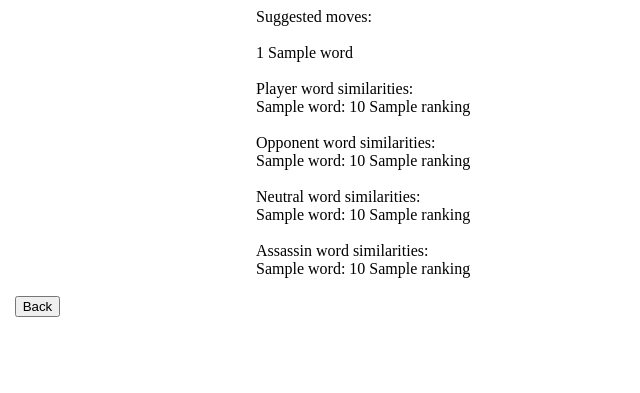
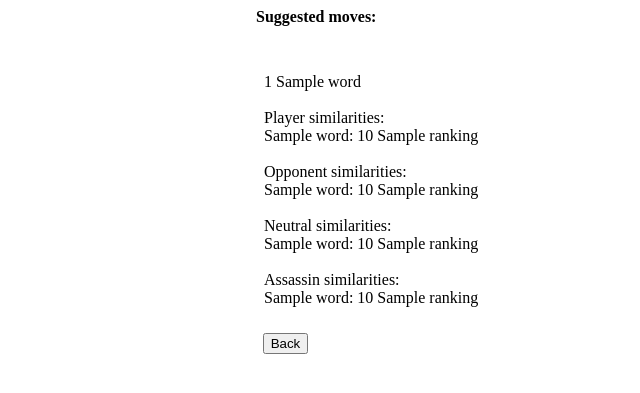
Before and after one commit to SardonicPotato/Codenames, a Python web app: template web-server/webserver/templates/suggestions.html in a window 1280 px wide. Shown: the top 393 px of the page, without its empty margins (0-640 px from the left). Run offline with Jinja, Linux system fonts and the light colour scheme; the template is opened without the code that fills it: most values are stand-ins (such as "Sample title", 1, 10 or a date in 2020).

Commit message:
More styling.

```diff
--- a/web-server/webserver/public/css/style.css
+++ b/web-server/webserver/public/css/style.css
@@ -5,7 +5,7 @@ button,input[type=submit] {
     margin-right:0.5em;
 }
 
-#generateButton, #submitButton{
+#submitButton, #backButton{
     clear:left;
 }
 
@@ -27,6 +27,12 @@ select {
     width:12em;
 }
 
+.result {
+    float:left;
+    margin:0.5em;
+    width:auto;
+}
+
 .columnGroup {
     float:left;
     margin:0;
--- a/web-server/webserver/templates/board.html
+++ b/web-server/webserver/templates/board.html
@@ -3,8 +3,8 @@
     <link href="/static/css/style.css" rel="stylesheet">
 </head>
 <body>
-Current turn: {{current}}
 <div id="contentBox">
+    <h4>Current player: {{current}}</h4>
     <form method="get" action="../turn">
         <div id="group1" class="columnGroup">
             <div id="column1" class='column'>
--- a/web-server/webserver/templates/setup.html
+++ b/web-server/webserver/templates/setup.html
@@ -11,7 +11,8 @@
     <link href="/static/css/style.css" rel="stylesheet">
 </head>
 <body>
-<div id="contentBox" style="margin:0px auto; width:70%">
+<div id="contentBox">
+    <h4>Board selection</h4>
     <form method="get" action="start">
         <div id="group1" class="columnGroup">
             <div id="column1" class='column'>
@@ -43,7 +44,7 @@
                 {% endfor %}
             </div>
         </div>
-        <button type="submit" id="generateButton">Generate board</button>
+        <button type="submit" id="submitButton">Submit selection</button>
     </form>
     <form method="get" action="random">
         <input type="submit" value="Random board"/>
--- a/web-server/webserver/templates/suggestions.html
+++ b/web-server/webserver/templates/suggestions.html
@@ -1,18 +1,18 @@
 {% macro display_result(result) -%}
 {{result.rank}} {{result.word}}<br>
-<br>Player word similarities:<br>
+<br>Player similarities:<br>
 {% for word, score, ranking in result.player_scores %}
 {{word}}: {{score}} {{ranking}}<br>
 {% endfor %}
-<br>Opponent word similarities:<br>
+<br>Opponent similarities:<br>
 {% for word, score, ranking in result.opponent_scores %}
 {{word}}: {{score}} {{ranking}}<br>
 {% endfor %}
-<br>Neutral word similarities:<br>
+<br>Neutral similarities:<br>
 {% for word, score, ranking in result.neutral_scores %}
 {{word}}: {{score}} {{ranking}}<br>
 {% endfor %}
-<br>Assassin word similarities:<br>
+<br>Assassin similarities:<br>
 {% for word, score, ranking in result.assassin_scores %}
 {{word}}: {{score}} {{ranking}}<br>
 {% endfor %}
@@ -24,15 +24,17 @@
 </head>
 <body>
 
-<div id="contentBox" style="margin:0px auto; width:70%">
-        Suggested moves:<br>
-        {% for result in suggestions %}
+<div id="contentBox">
+    <h4>Suggested moves:</h4>
+    {% for result in suggestions %}
+    <div class="result">
         <br>{{ display_result(result) }}<br>
-        {% endfor %}
+    </div>
+    {% endfor %}
+
+    <form method="get" action="display">
+        <input type="submit" id="backButton" value="Back"/>
+    </form>
 </div>
-
-<form method="get" action="display">
-    <input type="submit" value="Back" />
-</form>
 </body>
 </html>
```
